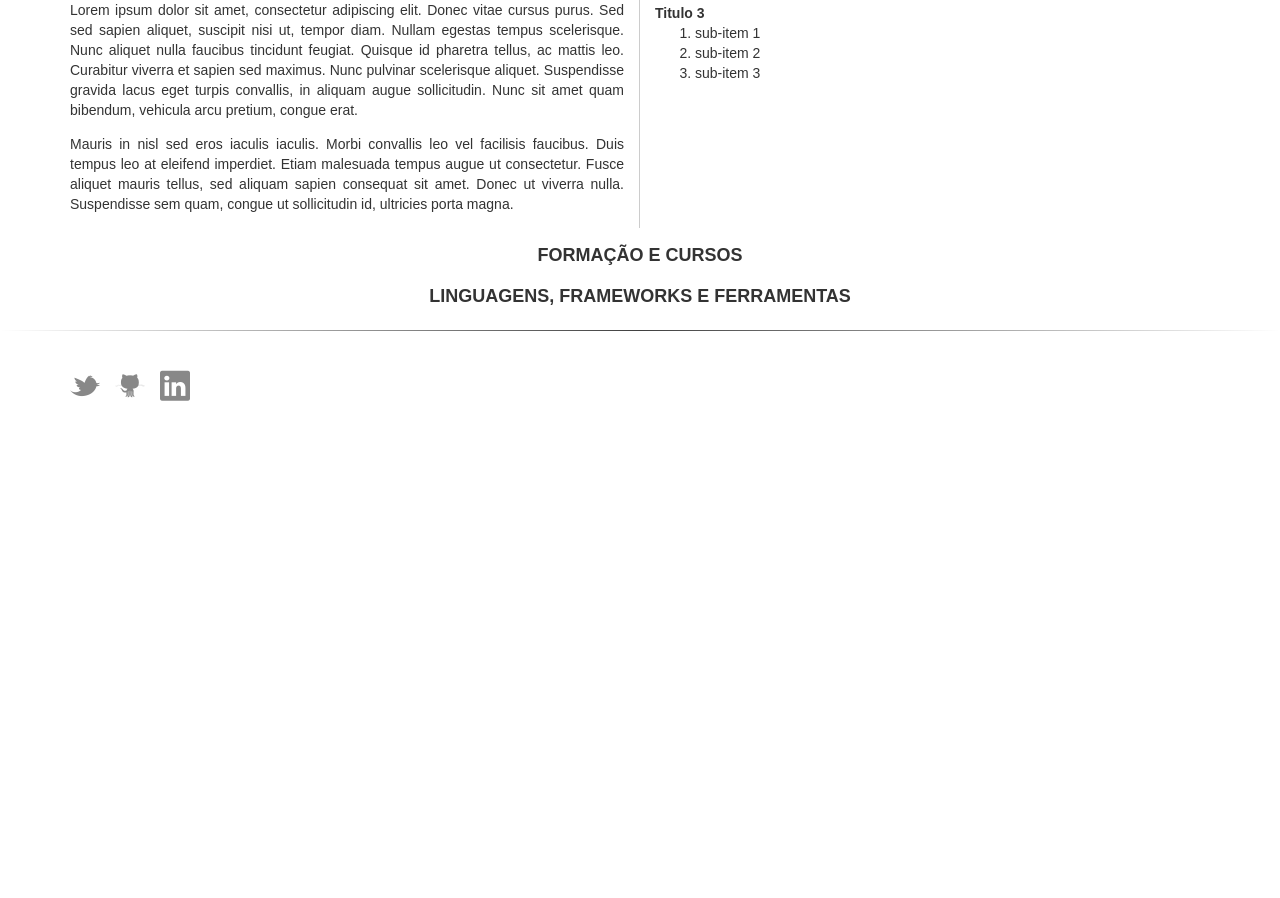
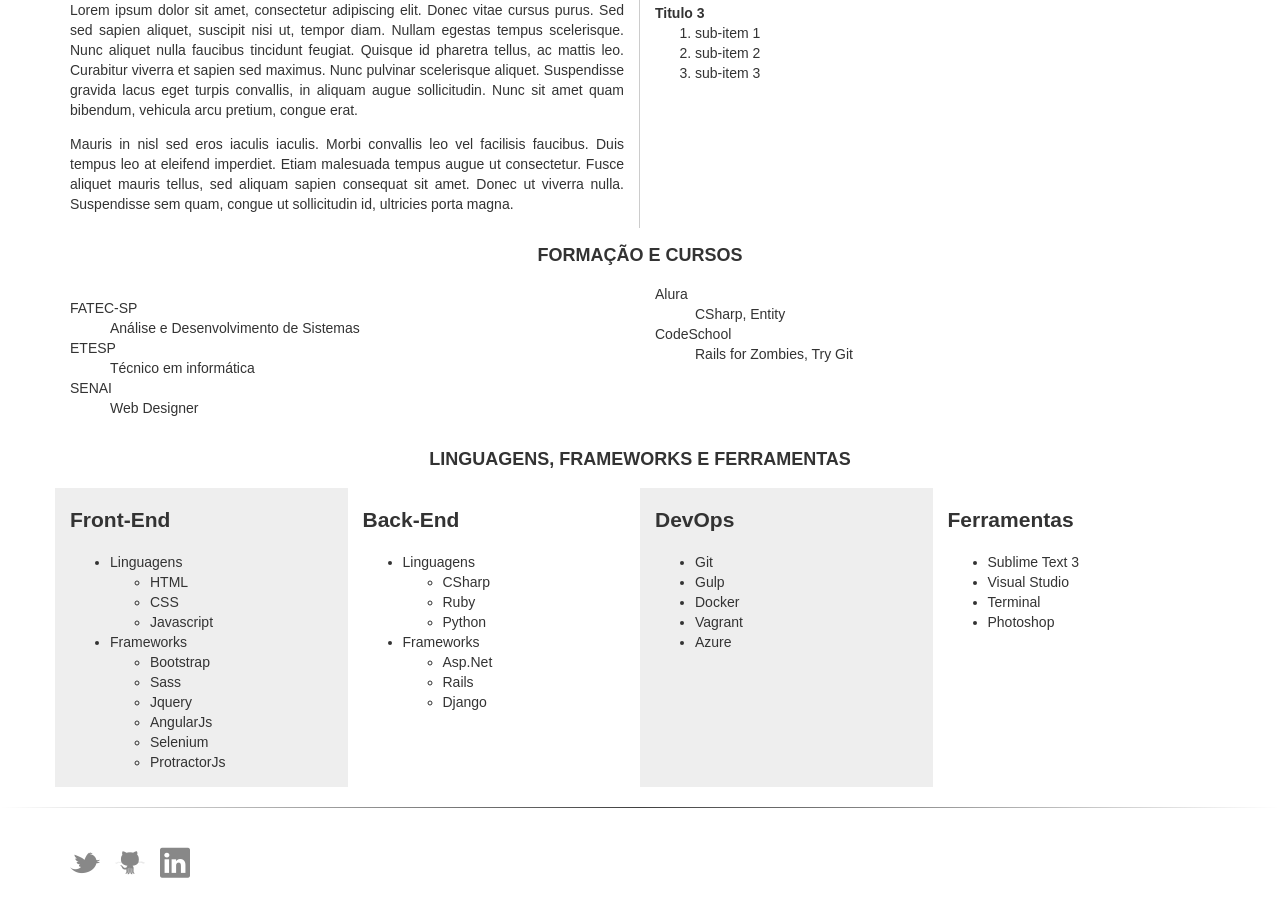
Before and after one commit to diegoma/diegomoreira92.github.io, a web app: file index.html in a window 1280 px wide. Shown: the part 1271-2169 px from the top of the page. Before the commit the page ends 1672 px from the top, so only its background shows below. Run offline with its HTML, style and script files only (its server is not run), Linux system fonts and the light colour scheme.

Commit message:
Add texts at the sections of skills and schools/courses

```diff
--- a/css/style.css
+++ b/css/style.css
@@ -92,10 +92,17 @@
   margin: 0;
 }
 
+.skills-colunm {
+  display: inline-block;
+}
+.skills-colunm:nth-child(odd) {
+  background: #eee;
+}
+
 .social-list li + li {
   margin-left: 15px;
 }
-.social-list i::before {
+.social-list i:before {
   font-size: 30px;
 }
 .social-list a {
--- a/index.html
+++ b/index.html
@@ -176,12 +176,118 @@
 			<h2 class="sectionBlock__title">
 				Formação e Cursos
 			</h2>
+			<div class="container">
+				<div class="row">
+					<div class="col-md-6">
+						<dl>
+							<dt>FATEC-SP</dt>
+							<dd>Análise e Desenvolvimento de Sistemas</dd>
+
+							<dt>ETESP</dt>
+							<dd>Técnico em informática</dd>
+
+							<dt>SENAI</dt>
+							<dd>Web Designer</dd>
+						</dl>
+					</div>
+
+					<div class="col-md-6">
+						<div>
+							<dt>Alura</dt>
+							<dd>
+								CSharp, Entity
+							</dd>
+						</div>
+
+						<div>
+							<dt>CodeSchool</dt>
+							<dd>
+								Rails for Zombies, Try Git
+							</dd>
+						</div>
+					</div>
+				</div>
+			</div>
 		</section>
 
 		<section class="sectionBlock">
 			<h2 class="sectionBlock__title">
 				Linguagens, Frameworks e Ferramentas
 			</h2>
+
+			<div class="container">
+				<div class="row">
+					<div class="skills-colunm col-md-3">
+						<h2>Front-End</h2>
+						<ul>
+							<li>
+								Linguagens
+								<ul>
+									<li>HTML</li>
+									<li>CSS</li>
+									<li>Javascript</li>
+								</ul>
+							</li>
+							<li>
+								Frameworks
+								<ul>
+									<li>Bootstrap</li>
+									<li>Sass</li>
+									<li>Jquery</li>
+									<li>AngularJs</li>
+									<li>Selenium</li>
+									<li>ProtractorJs</li>
+								</ul>
+							</li>
+						</ul>
+					</div>
+
+					<div class="skills-colunm col-md-3">
+						<h2>Back-End</h2>
+						<ul>
+							<li>
+								Linguagens
+								<ul>
+									<li>CSharp</li>
+									<li>Ruby</li>
+									<li>Python</li>
+								</ul>
+							</li>
+							<li>
+								Frameworks
+								<ul>
+									<li>Asp.Net</li>
+									<li>Rails</li>
+									<li>Django</li>
+								</ul>
+							</li>
+						</ul>
+					</div>
+
+					<div class="skills-colunm col-md-3">
+						<h2>DevOps</h2>
+
+						<ul>
+							<li>Git</li>
+							<li>Gulp</li>
+							<li>Docker</li>
+							<li>Vagrant</li>
+							<li>Azure</li>
+						</ul>
+					</div>
+
+					<div class="skills-colunm col-md-3">
+						<h2>Ferramentas</h2>
+
+						<ul>
+							<li>Sublime Text 3</li>
+							<li>Visual Studio</li>
+							<li>Terminal</li>
+							<li>Photoshop</li>
+						</ul>
+					</div>
+				</div>
+			</div>
 		</section>
 
 		<hr class="divisor-one">
@@ -208,6 +314,6 @@
 			</div>
 		</footer>
 
-		<script src="" type="text/javascript"></script>
+		<script src="scripts/main.js" type="text/javascript"></script>
 	</body>
 </html>
--- a/sass/style.sass
+++ b/sass/style.sass
@@ -78,6 +78,10 @@
 .ce-workWith
 	margin: 0
 
+.skills-colunm
+	display: inline-block
+	&:nth-child(odd)
+		background: #eee
 
 // --
 
@@ -85,7 +89,7 @@
 	li + li
 		margin-left: 15px
 	i
-		&::before
+		&:before
 			font-size: 30px
 	a
 		display: inline-block
--- /dev/null
+++ b/scripts/main.js
@@ -0,0 +1,24 @@
+var common = (function () {
+	'use strict';
+
+	return {
+		init: function () {
+		  common.ChildHeightFull(".skills-colunm");
+		},
+
+		ChildHeightFull: function(selector){
+			var parentElem = document.querySelector(selector).parentElement;
+			var paretnHeight = parentElem.clientHeight;
+			var childs = parentElem.querySelectorAll(selector);
+
+			for (var i = 0; i < childs.length; ++i) {
+			  childs[i].setAttribute('style', 'height:' + paretnHeight + 'px');
+			}
+		}
+	};
+
+})();
+
+document.addEventListener('DOMContentLoaded', function() {
+	common.init();
+});
```
